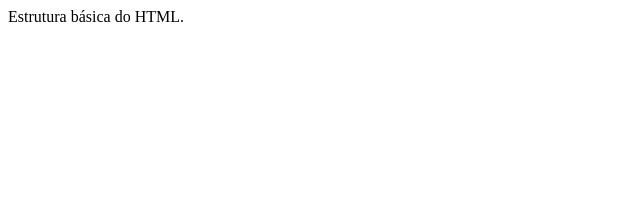
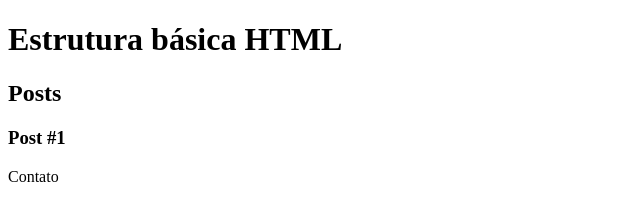
Before and after one commit to barbaraalp/dio-projetos, a plain HTML site: page HTML5 e CSS3/index.html in a window 1280 px wide. Shown: the whole page, without its empty margins (0-640 px from the left). Drawn offline with Linux system fonts and the light colour scheme.

Commit message:
Semantica HTML

```diff
--- a/HTML5 e CSS3/index.html
+++ b/HTML5 e CSS3/index.html
@@ -5,6 +5,19 @@
         <title>Bárbara Lemes</title>
     </head>
     <body>
-        Estrutura básica do HTML.
+        <header>
+            <h1>Estrutura básica HTML</h1>
+        </header>
+        <section>
+            <header>
+                <h2>Posts</h2>
+            </header>
+            <article>
+                <header>
+                    <h3>Post #1</h3>
+                </header>
+            </article>
+        </section>
+        <footer>Contato</footer>
     </body>
 </html>
```
